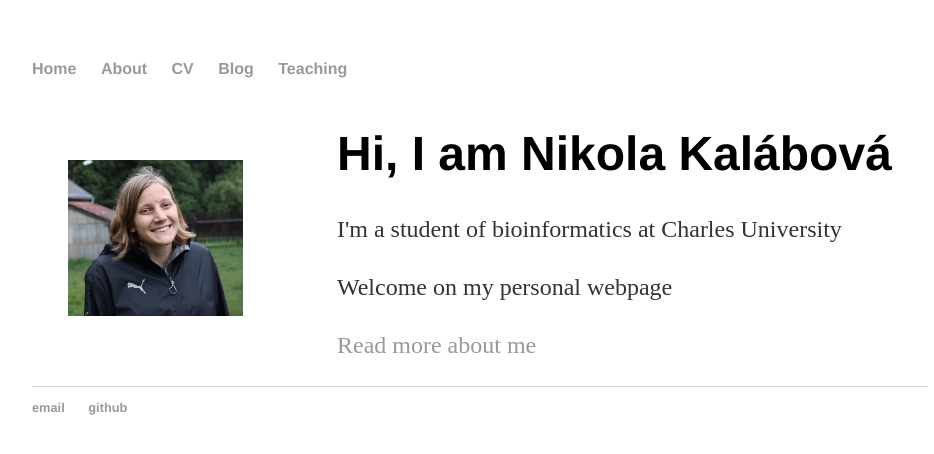
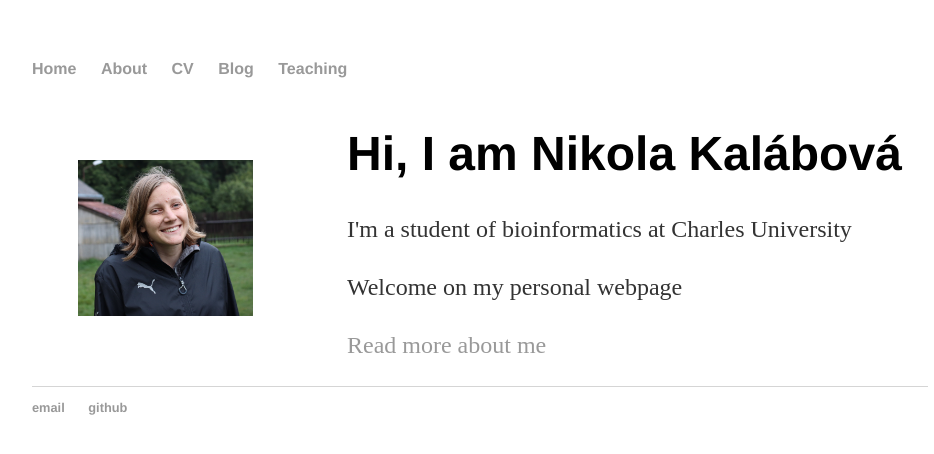
Before and after one commit to lavakin/lavakin.github.io, a Jekyll site: the page built from index.html, in a window 1280 px wide. Shown: the top 454 px of the page, without its empty margins (160-1094 px from the left). Built offline with Jekyll 4.4.1, drawn with Linux system fonts in a browser that asks for light colours.

Commit message:
Update index.html

```diff
--- a/index.html
+++ b/index.html
@@ -15,7 +15,8 @@ title: Nikola Kalábová, Personal Webpage
         max-width: 65%
       }
       .image {
-        flex-basis: 30%
+        flex-basis: 30%;
+        padding-left: 20px;
       }
       .text {
         font-size: 20px;
```
